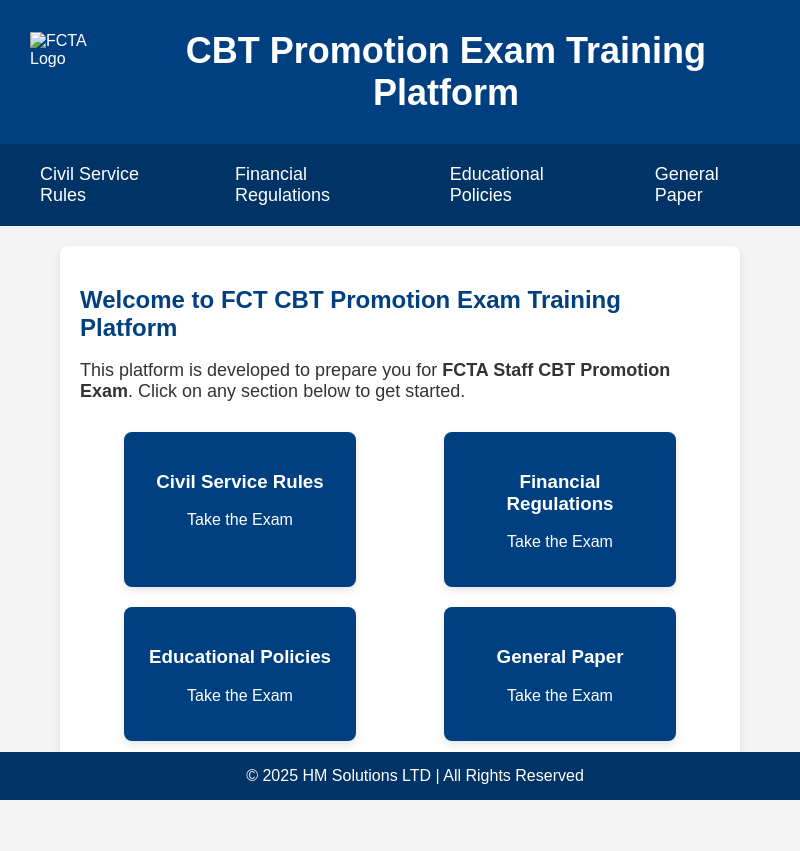
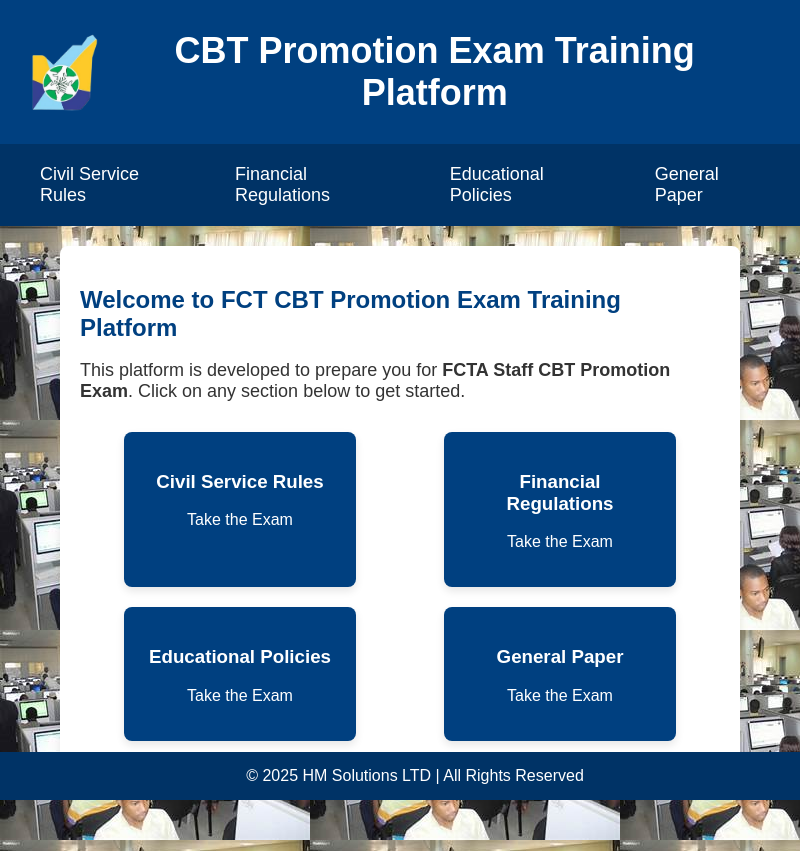
Before and after one commit to HMusa03/fctstaffaengage, an Electron app: page home.html in a window 800 px wide. Drawn offline with Linux system fonts and the light colour scheme.

Commit message:
Update home.html

```diff
--- a/home.html
+++ b/home.html
@@ -4,7 +4,7 @@
     <meta charset="UTF-8">
     <meta name="viewport" content="width=device-width, initial-scale=1.0">
     <title>CBT Training Platform</title>
-    <link rel="icon" type="image/png" href="images/fcta_cbt_icon.png">
+    <link rel="icon" type="image/png" href="fcta_cbt_icon.png">
     <style>
         body {
             font-family: Arial, sans-serif;
@@ -12,7 +12,7 @@
             padding: 0;
             background-color: #f4f4f4;
             padding-bottom: 60px; /* Add padding to prevent footer overlap */
-            background-image: url('images/CBT_003.jpeg');
+            background-image: url('CBT_003.jpeg');
         }
 
         header {
@@ -120,7 +120,7 @@
 <body>
 
 <header>
-    <img src="images/FCTA _LOGO.jpg" alt="FCTA Logo" id="logo" onclick="goToHome()">
+    <img src="FCTA _LOGO.jpg" alt="FCTA Logo" id="logo" onclick="goToHome()">
     <h1>CBT Promotion Exam Training Platform</h1>
 </header>
 
```
